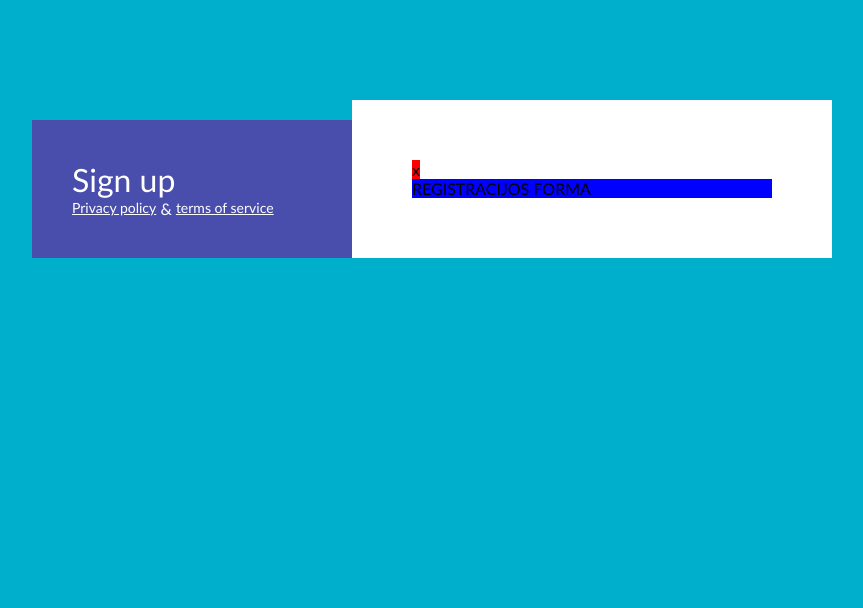
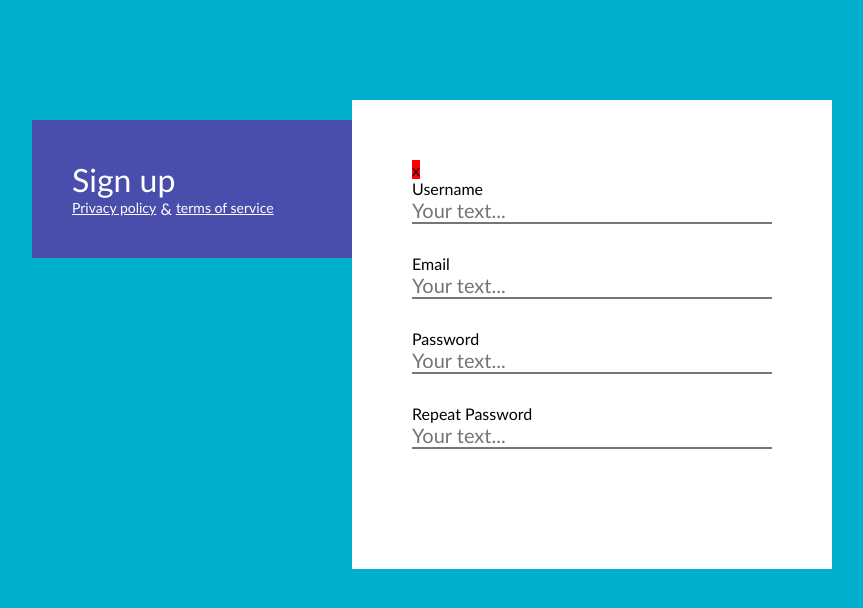
Before and after one commit to front-end-by-rimantas/32-grupe-sign-up, a website: page index.html in a window 1280 px wide. Shown: the whole page, without its empty margins (208-1071 px from the left). Drawn offline with Linux system fonts and the light colour scheme.

Commit message:
Form inputs

```diff
--- a/css/form.css
+++ b/css/form.css
@@ -1,5 +1,24 @@
 .form {
     display: inline-block;
     width: 100%;
-    background-color: blue;
 }
+
+.form-row {
+    display: inline-block;
+    width: 100%;
+    margin-bottom: 30px;
+}
+
+label {
+    display: inline-block;
+    width: 100%;
+}
+
+input {
+    display: inline-block;
+    width: 100%;
+    font-size: 20px;
+    border-top: none;
+    border-left: none;
+    border-right: none;
+}
--- a/index.html
+++ b/index.html
@@ -35,7 +35,23 @@
         <div class="right-column">
             <div class="close">x</div>
             <form class="form">
-                REGISTRACIJOS FORMA
+                <div class="form-row">
+                    <label for="">Username</label>
+                    <input type="text" placeholder="Your text...">
+                </div>
+                <div class="form-row">
+                    <label for="">Email</label>
+                    <input type="text" placeholder="Your text...">
+                </div>
+                <div class="form-row">
+                    <label for="">Password</label>
+                    <input type="password" placeholder="Your text...">
+                </div>
+                <div class="form-row">
+                    <label for="">Repeat Password</label>
+                    <input type="password" placeholder="Your text...">
+                </div>
+                <div class="form-row"></div>
             </form>
         </div>
     </main>
```
